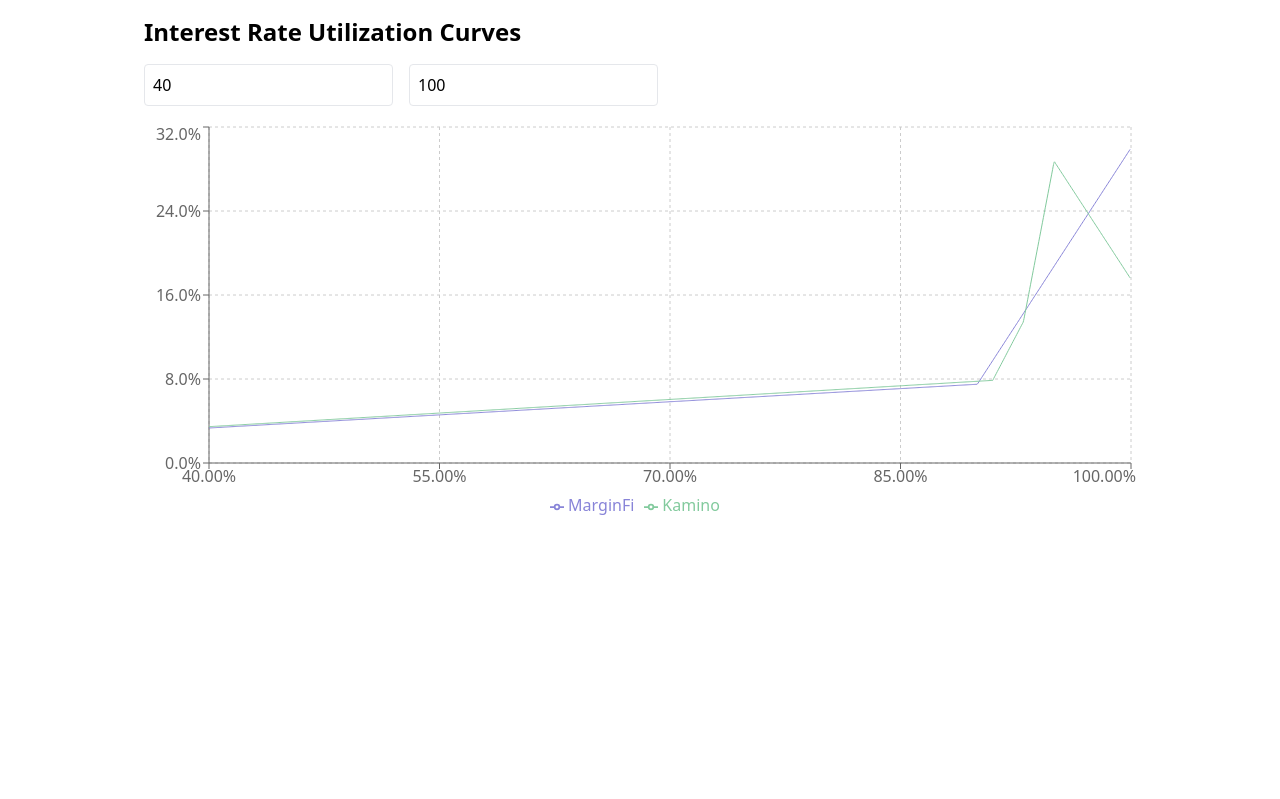
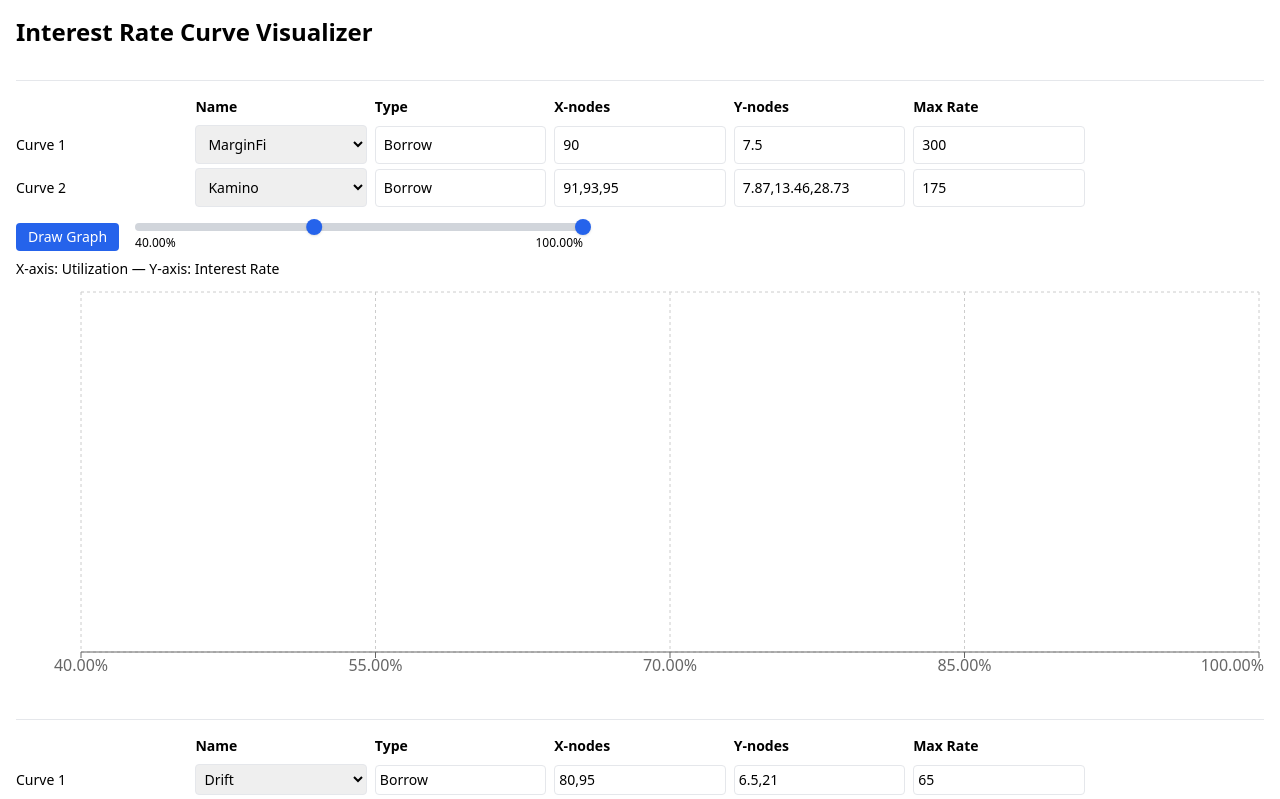
Before and after one commit to efhayes2/interest-rate-curve-app, a React (Vite) app: page / in a window 1280 px wide. Shown: the top 799 px of the page. Built offline with nearby package versions, Linux system fonts and the light colour scheme.

Commit message:
version with two independent sections, top and bottom

```diff
--- /dev/null
+++ b/data/curves.json
@@ -0,0 +1,56 @@
+[
+  {
+    "name": "MarginFi",
+    "type": "Borrow",
+    "token": "SOL",
+    "x": [
+      90
+    ],
+    "y": [
+      7.5
+    ],
+    "max_rate": 300
+  },
+  {
+    "name": "Kamino",
+    "type": "Borrow",
+    "token": "SOL",
+    "x": [
+      91,
+      93,
+      95
+    ],
+    "y": [
+      7.87,
+      13.46,
+      28.73
+    ],
+    "max_rate": 175
+  },
+  {
+    "name": "Drift",
+    "type": "Borrow",
+    "token": "SOL",
+    "x": [
+      80,
+      95
+    ],
+    "y": [
+      6.5,
+      21
+    ],
+    "max_rate": 65
+  },
+  {
+    "name": "Generic Sample",
+    "type": "Borrow",
+    "token": "SOL",
+    "x": [
+      90
+    ],
+    "y": [
+      7.5
+    ],
+    "max_rate": 300
+  }
+]
--- a/package.json
+++ b/package.json
@@ -10,6 +10,7 @@
   "dependencies": {
     "react": "^18.2.0",
     "react-dom": "^18.2.0",
+    "react-range": "^1.10.0",
     "recharts": "^2.6.2"
   },
   "devDependencies": {
--- a/src/App.jsx
+++ b/src/App.jsx
@@ -1,7 +1,19 @@
-import React, { useState } from "react";
-import { LineChart, Line, XAxis, YAxis, CartesianGrid, Tooltip, Legend, ResponsiveContainer } from "recharts";
+import React, { useEffect, useState } from "react";
+import { Range } from "react-range";
+import {
+  LineChart,
+  Line,
+  XAxis,
+  YAxis,
+  CartesianGrid,
+  Tooltip,
+  Legend,
+  ResponsiveContainer,
+} from "recharts";
 
-// Linear interpolation helper
+const MIN = 0;
+const MAX = 100;
+
 function interpolate(points, lower, upper, resolution = 1000) {
   const extended = [...points];
   if (!extended.some(p => p.x === lower)) {
@@ -31,59 +43,157 @@ function interpolateAt(points, x) {
   return 0;
 }
 
-export default function InterestRateCurveApp() {
-  const [lowerBound, setLowerBound] = useState(40.0);
-  const [upperBound, setUpperBound] = useState(100.0);
+function CurveEditor({ curvesList, initialCurves, small = false }) {
+  const [curveInputs, setCurveInputs] = useState(initialCurves);
+  const [range, setRange] = useState([40, 100]);
+  const [renderedCurves, setRenderedCurves] = useState([]);
 
-  const marginFiPoints = [
-    { x: 0.0, y: 0.0 },
-    { x: 90.0, y: 7.5 },
-    { x: 100.0, y: 30.0 }
-  ];
+  const handleDraw = () => {
+    const colors = ["#8884d8", "#82ca9d"];
+    const rendered = curveInputs.map((cfg, idx) => {
+      const points = [{ x: 0, y: 0 }];
+      for (let i = 0; i < Math.min(cfg.x.length, cfg.y.length); i++) {
+        points.push({ x: parseFloat(cfg.x[i]), y: parseFloat(cfg.y[i]) });
+      }
+      points.push({ x: 100, y: cfg.max_rate });
+      return {
+        label: cfg.name,
+        type: cfg.type,
+        data: interpolate(points, range[0], range[1]),
+        color: colors[idx % colors.length]
+      };
+    });
+    setRenderedCurves(rendered);
+  };
 
-  const kaminoPoints = [
-    { x: 0.0, y: 0.0 },
-    { x: 91.0, y: 7.87 },
-    { x: 93.0, y: 13.46 },
-    { x: 95.0, y: 28.73 },
-    { x: 100.0, y: 17.5 }
-  ];
-
-  const marginFiCurve = interpolate(marginFiPoints, lowerBound, upperBound);
-  const kaminoCurve = interpolate(kaminoPoints, lowerBound, upperBound);
+  const inputClass = `border p-1 rounded text-sm ${small ? "py-1" : "p-2"}`;
+  const chartHeight = small ? 300 : 400;
 
   return (
-    <div className="max-w-5xl mx-auto p-4">
-      <h2 className="text-2xl font-semibold mb-4">Interest Rate Utilization Curves</h2>
-      <div className="flex gap-4 mb-4">
-        <input
-          type="number"
-          className="border p-2 rounded"
-          value={lowerBound}
-          step="0.01"
-          onChange={(e) => setLowerBound(parseFloat(e.target.value))}
-          placeholder="Lower Bound %"
+      <div className="border-t pt-4 mt-8">
+        <div className="grid grid-cols-7 gap-2 font-semibold text-sm mb-2">
+          <div></div>
+          <div>Name</div>
+          <div>Type</div>
+          <div>X-nodes</div>
+          <div>Y-nodes</div>
+          <div>Max Rate</div>
+        </div>
+
+        {[0, 1].map((idx) => (
+            <div className="grid grid-cols-7 gap-2 items-center mb-1 text-sm" key={idx}>
+              <div>Curve {idx + 1}</div>
+              <select
+                  className={inputClass}
+                  value={curveInputs[idx]?.name || ""}
+                  onChange={(e) => {
+                    const selected = curvesList.find(c => c.name === e.target.value);
+                    const updated = [...curveInputs];
+                    updated[idx] = selected;
+                    setCurveInputs(updated);
+                  }}
+              >
+                {curvesList.map((c, i) => (
+                    <option key={i} value={c.name}>{c.name}</option>
+                ))}
+              </select>
+              <input className={inputClass} value={curveInputs[idx]?.type || ""} onChange={e => {
+                const updated = [...curveInputs];
+                updated[idx].type = e.target.value;
+                setCurveInputs(updated);
+              }} />
+              <input className={inputClass} value={curveInputs[idx]?.x?.join(",") || ""} onChange={e => {
+                const updated = [...curveInputs];
+                updated[idx].x = e.target.value.split(',').map(Number);
+                setCurveInputs(updated);
+              }} />
+              <input className={inputClass} value={curveInputs[idx]?.y?.join(",") || ""} onChange={e => {
+                const updated = [...curveInputs];
+                updated[idx].y = e.target.value.split(',').map(Number);
+                setCurveInputs(updated);
+              }} />
+              <input className={inputClass} value={curveInputs[idx]?.max_rate || ""} onChange={e => {
+                const updated = [...curveInputs];
+                updated[idx].max_rate = parseFloat(e.target.value);
+                setCurveInputs(updated);
+              }} />
+            </div>
+        ))}
+
+        <div className="flex items-center gap-4 mt-4 mb-2 text-sm">
+          <button className="bg-blue-600 text-white px-3 py-1 rounded text-sm" onClick={handleDraw}>
+            Draw Graph
+          </button>
+          <div className="w-full max-w-md">
+            <Range
+                step={0.01}
+                min={MIN}
+                max={MAX}
+                values={range}
+                onChange={(values) => {
+                  if (values[0] <= values[1]) setRange(values);
+                }}
+                renderTrack={({ props, children }) => (
+                    <div {...props} className="h-2 bg-gray-300 rounded" style={{ ...props.style }}>
+                      {children}
+                    </div>
+                )}
+                renderThumb={({ props }) => (
+                    <div {...props} className="w-4 h-4 bg-blue-600 rounded-full shadow" />
+                )}
             />
-        <input
-          type="number"
-          className="border p-2 rounded"
-          value={upperBound}
-          step="0.01"
-          onChange={(e) => setUpperBound(parseFloat(e.target.value))}
-          placeholder="Upper Bound %"
-        />
+            <div className="flex justify-between text-xs mt-1">
+              <span>{range[0].toFixed(2)}%</span>
+              <span>{range[1].toFixed(2)}%</span>
             </div>
-      <ResponsiveContainer width="100%" height={400}>
+          </div>
+        </div>
+
+        <div className="mb-2 text-sm font-medium">X-axis: Utilization — Y-axis: Interest Rate</div>
+
+        <ResponsiveContainer width="100%" height={chartHeight}>
           <LineChart>
             <CartesianGrid strokeDasharray="3 3" />
-          <XAxis dataKey="x" type="number" domain={[lowerBound, upperBound]} tickFormatter={(x) => `${x.toFixed(2)}%`} />
+            <XAxis dataKey="x" type="number" domain={[range[0], range[1]]} tickFormatter={(x) => `${x.toFixed(2)}%`} />
             <YAxis tickFormatter={(y) => `${y.toFixed(1)}%`} />
             <Tooltip formatter={(v) => `${v.toFixed(2)}%`} labelFormatter={(l) => `${l.toFixed(2)}% Utilization`} />
-          <Legend />
-          <Line type="monotone" data={marginFiCurve} dataKey="y" name="MarginFi" stroke="#8884d8" dot={false} />
-          <Line type="monotone" data={kaminoCurve} dataKey="y" name="Kamino" stroke="#82ca9d" dot={false} />
+            <Legend wrapperStyle={{ fontWeight: 'bold', fontSize: '1rem' }} />
+            {renderedCurves.map((curve, index) => (
+                <Line
+                    key={index}
+                    type="monotone"
+                    data={curve.data}
+                    dataKey="y"
+                    name={`${curve.label} (${curve.type})`}
+                    stroke={curve.color}
+                    dot={false}
+                    strokeWidth={4}
+                />
+            ))}
           </LineChart>
         </ResponsiveContainer>
       </div>
   );
 }
+
+export default function InterestRateCurveApp() {
+  const [curvesList, setCurvesList] = useState([]);
+
+  useEffect(() => {
+    fetch("/data/curves.json")
+        .then(res => res.json())
+        .then(data => {
+          setCurvesList(data);
+        });
+  }, []);
+
+  if (curvesList.length === 0) return <div className="p-4">Loading curves...</div>;
+
+  return (
+      <div className="max-w-7xl mx-auto p-4">
+        <h1 className="text-2xl font-bold mb-6">Interest Rate Curve Visualizer</h1>
+        <CurveEditor curvesList={curvesList} initialCurves={[curvesList[0], curvesList[1]]} />
+        <CurveEditor curvesList={curvesList} initialCurves={[curvesList[2], curvesList[3]]} small />
+      </div>
+  );
+}
```
Also changed, not shown: data/curves.csv (added), 1 other file (tests, documents, lock files or other folders). Lines whose indentation alone changed are shown as unchanged.
